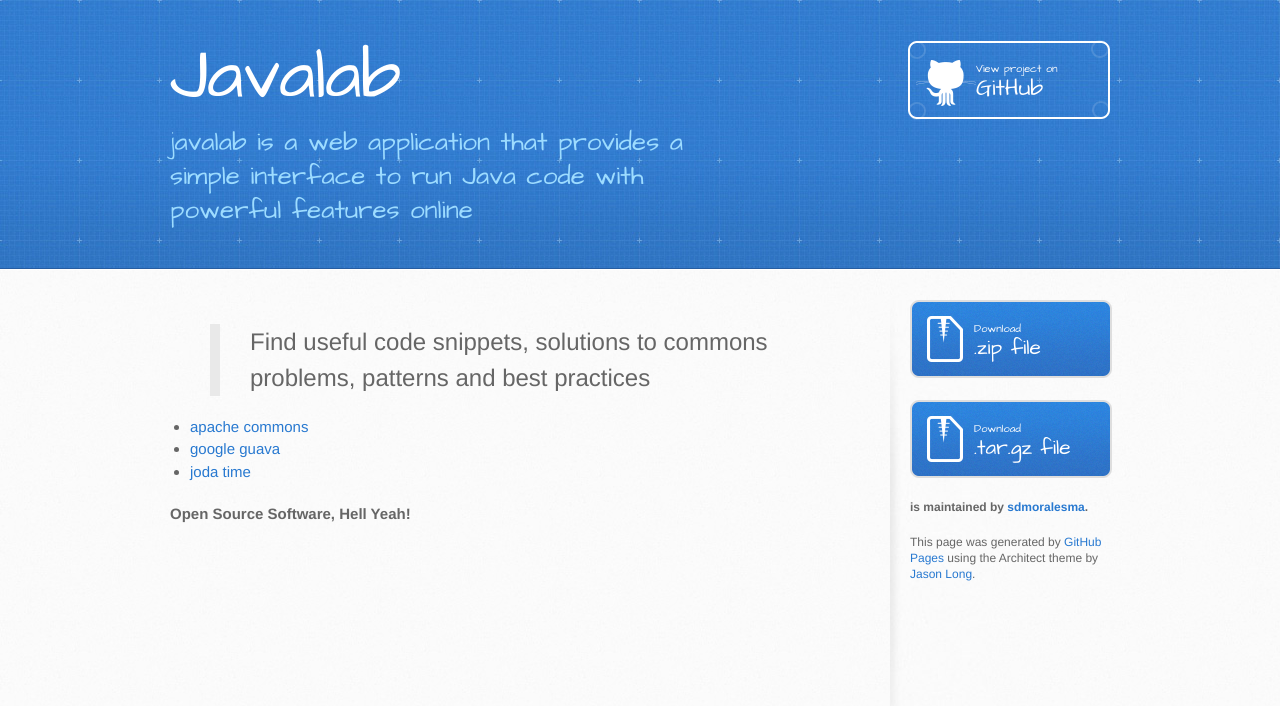
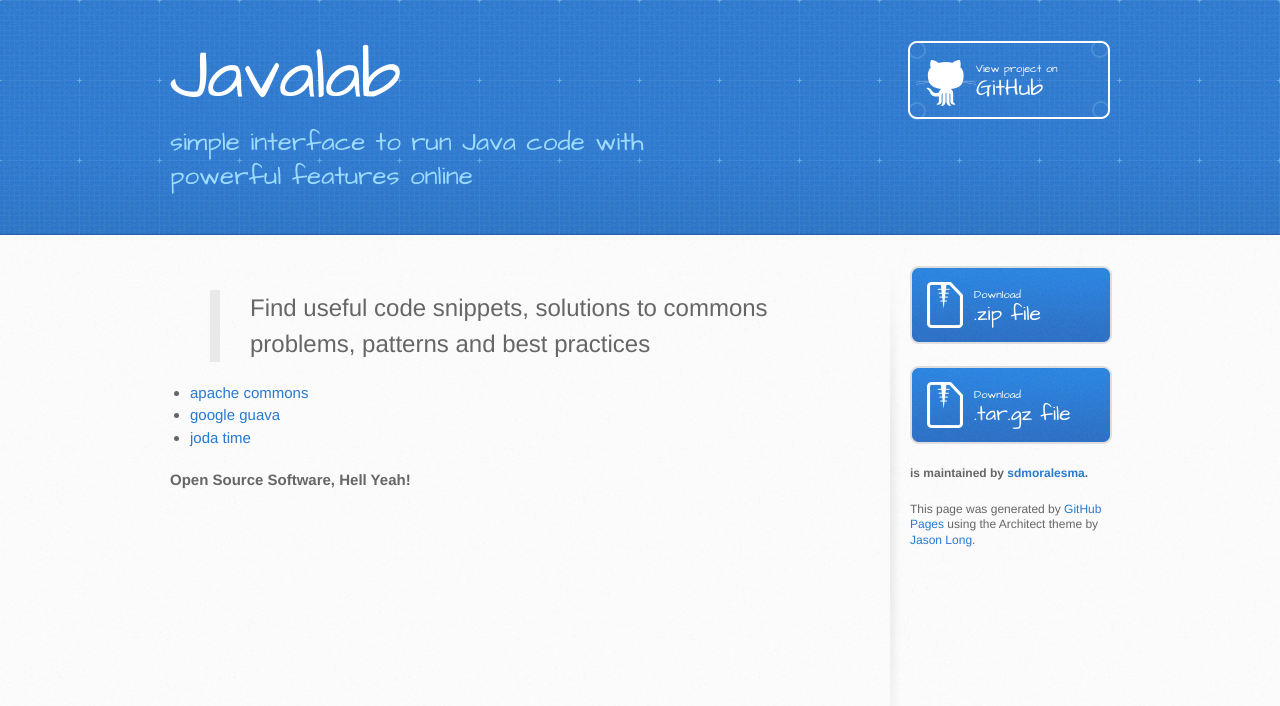
Before and after one commit to sdmoralesma/javalab, a Jekyll site: the page built from _pages/index.md, in a window 1280 px wide. Shown: the top 706 px of the page. Built offline with Jekyll 4.4.1, drawn with Linux system fonts in a browser that asks for light colours.

Commit message:
Update index.md

```diff
--- a/_pages/index.md
+++ b/_pages/index.md
@@ -2,7 +2,7 @@
 permalink: /
 layout: default
 headline: Javalab
-description: javalab is a web application that provides a simple interface to run Java code with powerful features online
+description: simple interface to run Java code with powerful features online
 ---
 
 > Find useful code snippets, solutions to commons problems, patterns and best practices
```
